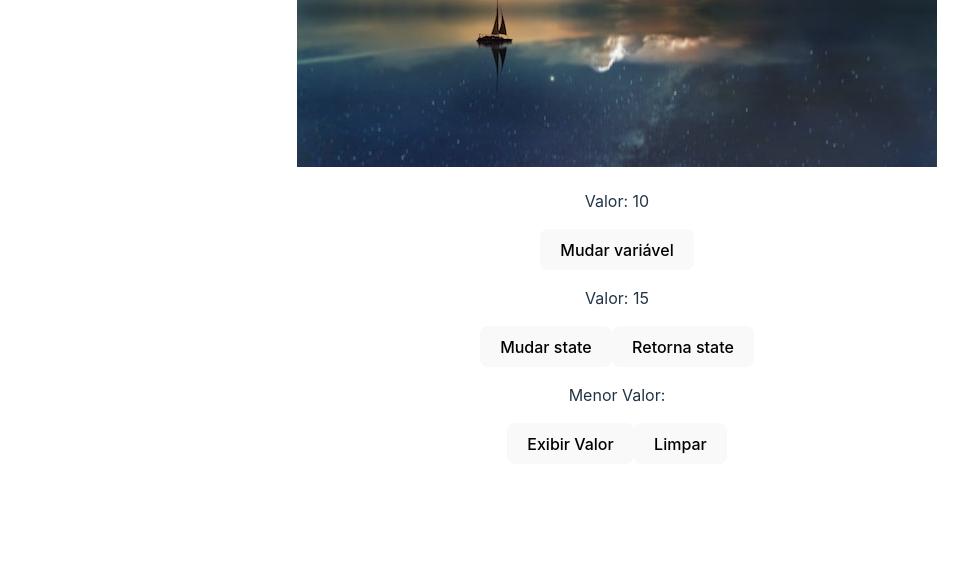
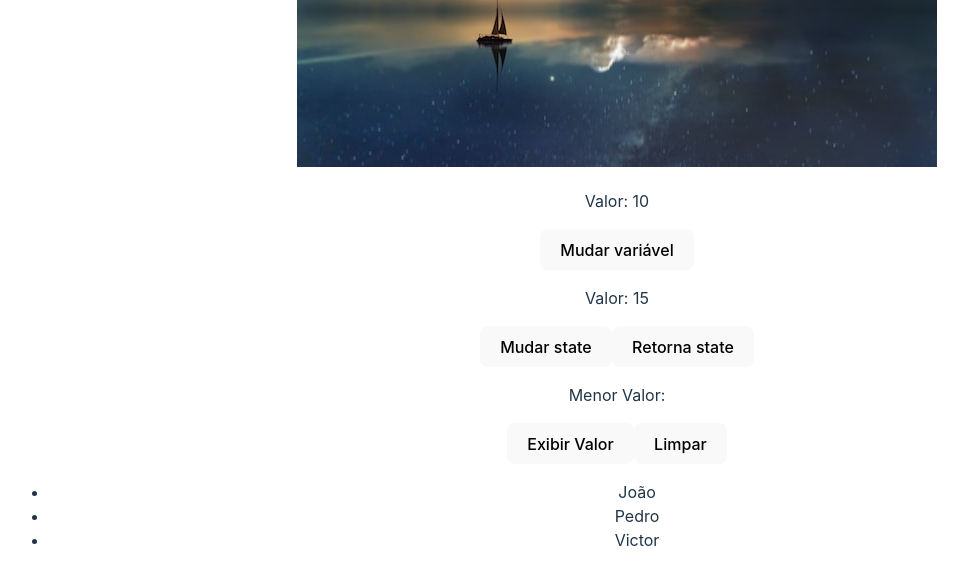
Before and after one commit to RibahDev/Udemy--Front-End, a React (Vite) app in the folder React/Avançando em React/avancando/: page / in a window 1280 px wide. Shown: the part 838-1422 px from the top of the page, without its empty margins (23-991 px from the left). Built offline with nearby package versions, Linux system fonts and the light colour scheme.

Commit message:
Renderização de lista

```diff
--- a/React/Avançando em React/avancando/src/App.jsx
+++ b/React/Avançando em React/avancando/src/App.jsx
@@ -5,6 +5,9 @@
 
 // 3- useState
 import Data from './components/Data';
+
+// 4- Renderização de lista
+import ListRender from './components/ListRender';
 
 function App() {
   return (
@@ -16,6 +19,8 @@
         <img src={night} alt="Outrra imagem" />
         {/* 3 - useState */}
         <Data />
+        {/* 4 - Render de lista */}
+        <ListRender />
       </div>
   )
 }
--- /dev/null
+++ b/React/Avançando em React/avancando/src/components/ListRender.jsx
@@ -0,0 +1,16 @@
+import { useState } from "react";
+
+const ListRender = () => {
+    const [list] = useState(["João", "Pedro", "Victor"]);
+  return (
+    <div>
+        <ul>
+            {list.map((item) => (
+                <li>{item}</li>
+            ))}
+        </ul>
+    </div>
+  )
+}
+
+export default ListRender
```
